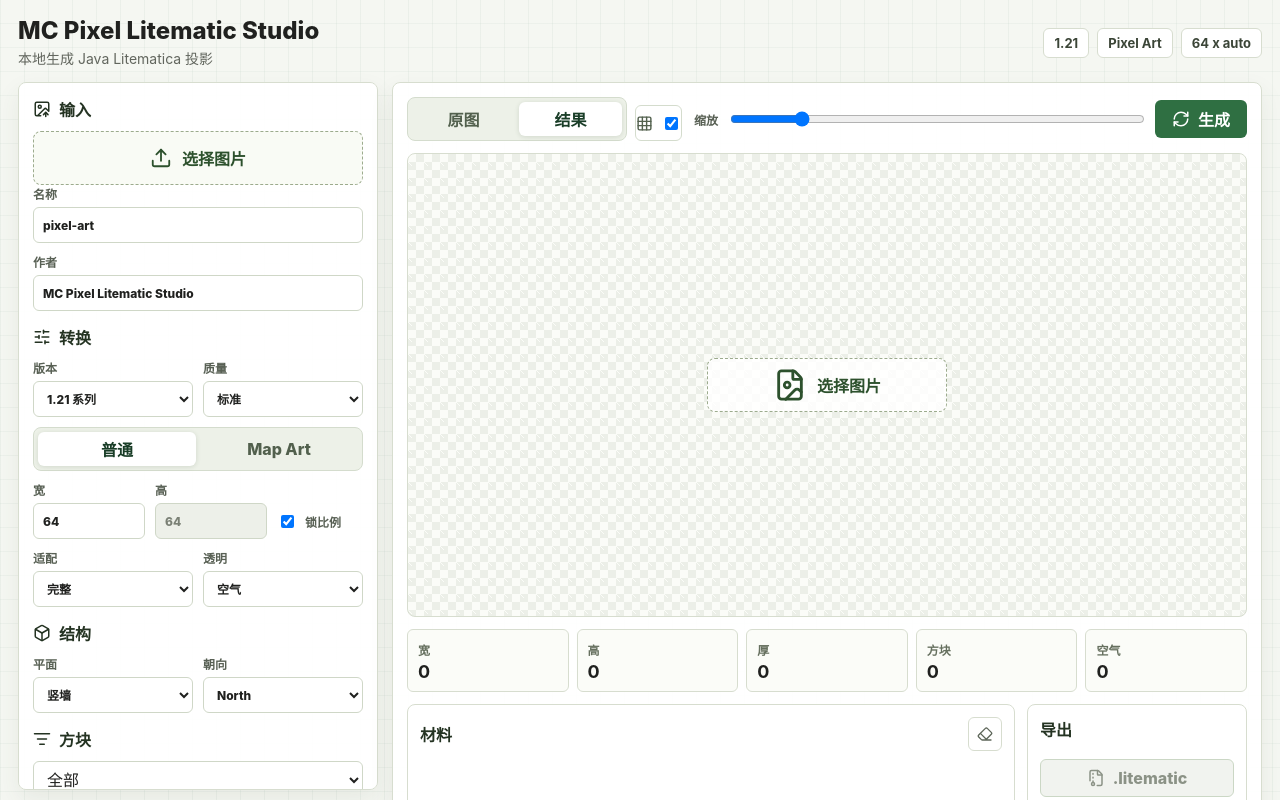
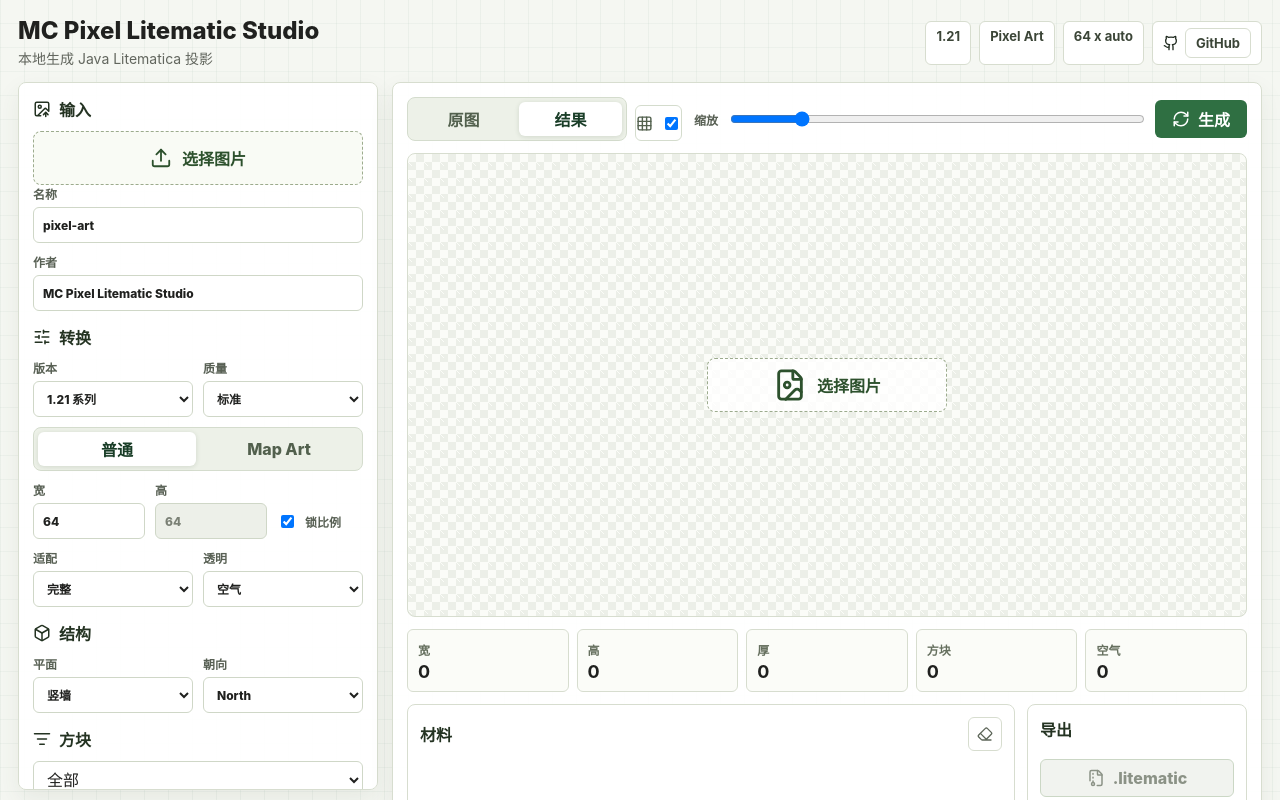
Before and after one commit to ArcherY417/mc-pixel-litematic-cloudflare, a React (Vite) app: page / in a window 1280 px wide. Shown: the top 800 px of the page. Built offline with nearby package versions, Linux system fonts and the light colour scheme.

Commit message:
Add GitHub repository link

```diff
--- a/src/main.tsx
+++ b/src/main.tsx
@@ -7,6 +7,7 @@
   Eraser,
   FileArchive,
   FileImage,
+  Github,
   Grid3X3,
   ImageUp,
   ListFilter,
@@ -149,6 +150,16 @@
           <span>{settings.mc_version}</span>
           <span>{settings.art_mode === "map" ? "Map Art" : "Pixel Art"}</span>
           <span>{outputSize}</span>
+          <a
+            className="github-link"
+            href="https://github.com/ArcherY417/mc-pixel-litematic-cloudflare"
+            target="_blank"
+            rel="noreferrer"
+            title="Open GitHub repository"
+          >
+            <Github size={16} />
+            <span>GitHub</span>
+          </a>
         </div>
       </header>
 
--- a/src/styles.css
+++ b/src/styles.css
@@ -69,7 +69,8 @@
   gap: 8px;
 }
 
-.status-strip span {
+.status-strip span,
+.github-link {
   border: 1px solid #d7ddcf;
   border-radius: 6px;
   background: #ffffff;
@@ -77,6 +78,19 @@
   color: #3b4537;
   font-weight: 700;
   font-size: 13px;
+}
+
+.github-link {
+  display: inline-flex;
+  align-items: center;
+  gap: 6px;
+  text-decoration: none;
+  color: #1f2a1f;
+}
+
+.github-link:hover {
+  border-color: #98aa8c;
+  background: #f8fbf4;
 }
 
 .workspace {
```
